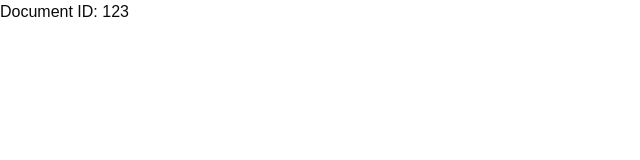
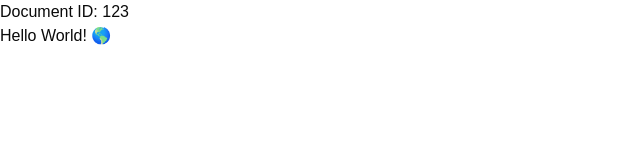
Before and after one commit to AlexandraZambrano/planster-editor-app, a Next.js app: page /documents/123 in a window 1280 px wide. Shown: the top 160 px of the page, without its empty margins (0-640 px from the left). Built offline with nearby package versions, Linux system fonts and the light colour scheme.

Commit message:
feature: Added tiptap editor dependency

```diff
--- a/package.json
+++ b/package.json
@@ -37,6 +37,9 @@
     "@radix-ui/react-toggle": "^1.1.9",
     "@radix-ui/react-toggle-group": "^1.1.10",
     "@radix-ui/react-tooltip": "^1.2.7",
+    "@tiptap/pm": "^2.10.2",
+    "@tiptap/react": "^2.10.2",
+    "@tiptap/starter-kit": "^2.10.2",
     "class-variance-authority": "^0.7.1",
     "clsx": "^2.1.1",
     "cmdk": "^1.1.1",
--- /dev/null
+++ b/src/app/documents/[documentId]/editor.tsx
@@ -0,0 +1,19 @@
+'use client'
+
+import { useEditor, EditorContent } from '@tiptap/react'
+import StarterKit from '@tiptap/starter-kit'
+
+export const Editor = () => {
+
+    const editor = useEditor({
+    extensions: [StarterKit],
+    content: '<p>Hello World! 🌎️</p>',
+    immediatelyRender: false,
+  })
+
+    return (
+        <div>
+            <EditorContent editor={editor} />
+        </div>
+     );
+}
--- a/src/app/documents/[documentId]/page.tsx
+++ b/src/app/documents/[documentId]/page.tsx
@@ -1,3 +1,5 @@
+import { Editor } from "./editor";
+
 interface DocuementIdPageProps {
     params:Promise<{documentId: string}>;
 };
@@ -6,7 +8,9 @@
     const awaitedParams = await params;
     const documentId = awaitedParams.documentId;
     return (
-        <div>Document ID: {documentId}</div>
+        <div>Document ID: {documentId}
+        <Editor />
+        </div>
      );
 }
 
```
Also changed, not shown: 1 other file (tests, documents, lock files or other folders).
